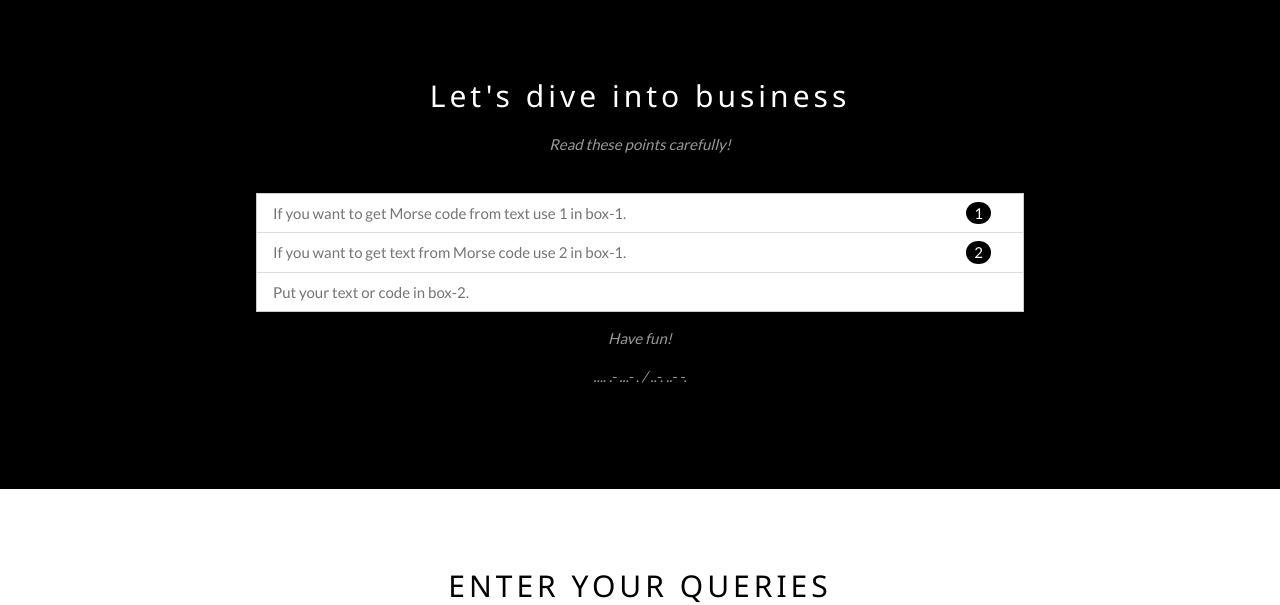
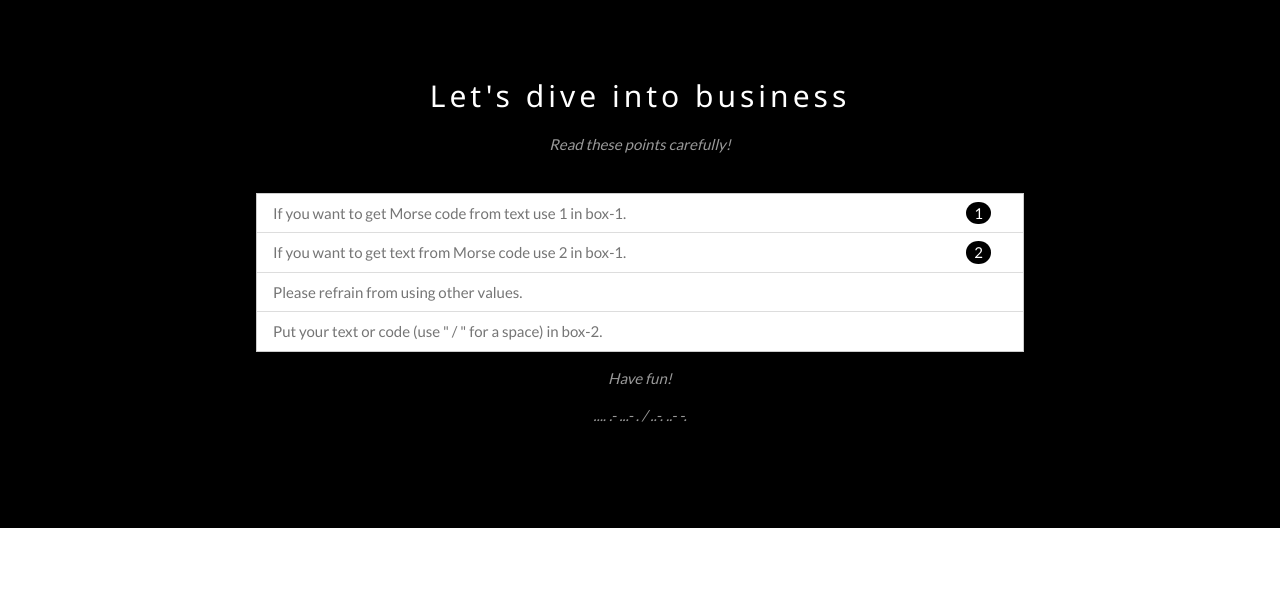
Before and after one commit to virarnab/morsee, a Django app: page / in a window 1280 px wide. Shown: the part 881-1486 px from the top of the page. Run offline with Django 3.2, Linux system fonts and the light colour scheme.

Commit message:
Update form.html

```diff
--- a/templates/form.html
+++ b/templates/form.html
@@ -63,7 +63,8 @@ body {font-family: "Lato", sans-serif}
       <ul class="w3-ul w3-border w3-white w3-text-grey">
         <li class="w3-padding">If you want to get Morse code from text use 1 in box-1. <span class="w3-badge w3-right w3-margin-right">1</span></li>
         <li class="w3-padding">If you want to get text from Morse code use 2 in box-1. <span class="w3-badge w3-right w3-margin-right">2</span></li>
-        <li class="w3-padding">Put your text or code in box-2.</li>
+        <li class="w3-padding">Please refrain from using other values.</li>
+        <li class="w3-padding">Put your text or code (use " / " for a space) in box-2.</li>
       </ul>
       <p class="w3-opacity w3-center"><i>Have fun!</i></p>
       <p class="w3-opacity w3-center"><i> .... .- ...- . / ..-. ..- -.</i></p><br>
```
